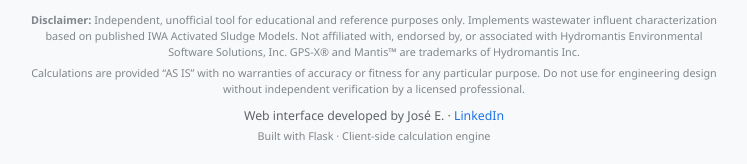
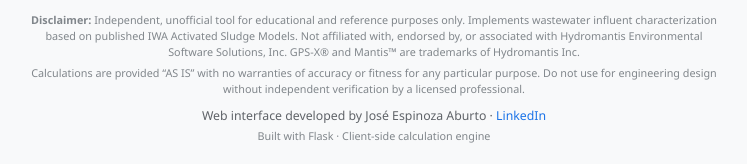
Before and after one commit to joseespinoza77/influent-advisor, a Flask app: page / in a window 1280 px wide. Shown: the part 1333-1497 px from the top of the page, without its empty margins (266-1013 px from the left). Run offline with Flask 3, Linux system fonts and the light colour scheme; some libraries are stand-ins or nearby versions.

Commit message:
footer: add full name and LinkedIn URL for José Espinoza Aburto

```diff
--- a/templates/index.html
+++ b/templates/index.html
@@ -132,8 +132,8 @@
             <p class="footer-disclaimer">Calculations are provided &ldquo;AS IS&rdquo; with no warranties of accuracy
                 or fitness for any particular purpose. Do not use for engineering design without independent
                 verification by a licensed professional.</p>
-            <p class="footer-credit">Web interface developed by José E. &middot;
-                <a href="#" target="_blank" rel="noopener">LinkedIn</a></p>
+            <p class="footer-credit">Web interface developed by José Espinoza Aburto ·
+                <a href="https://www.linkedin.com/in/jose-espinoza-aburto/" target="_blank" rel="noopener">LinkedIn</a></p>
             <p class="footer-tech">Built with Flask &middot; Client-side calculation engine</p>
         </footer>
     </div>
```
